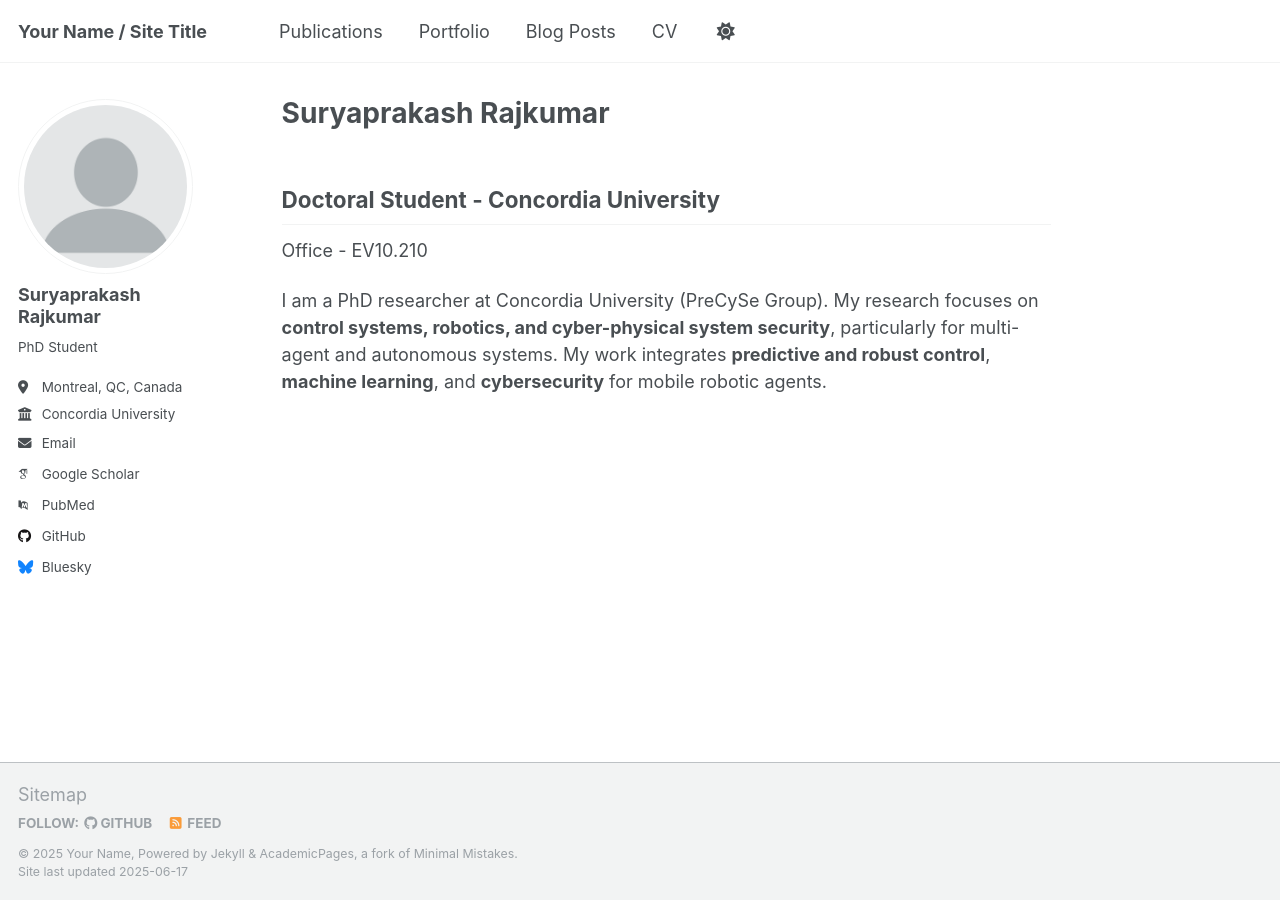
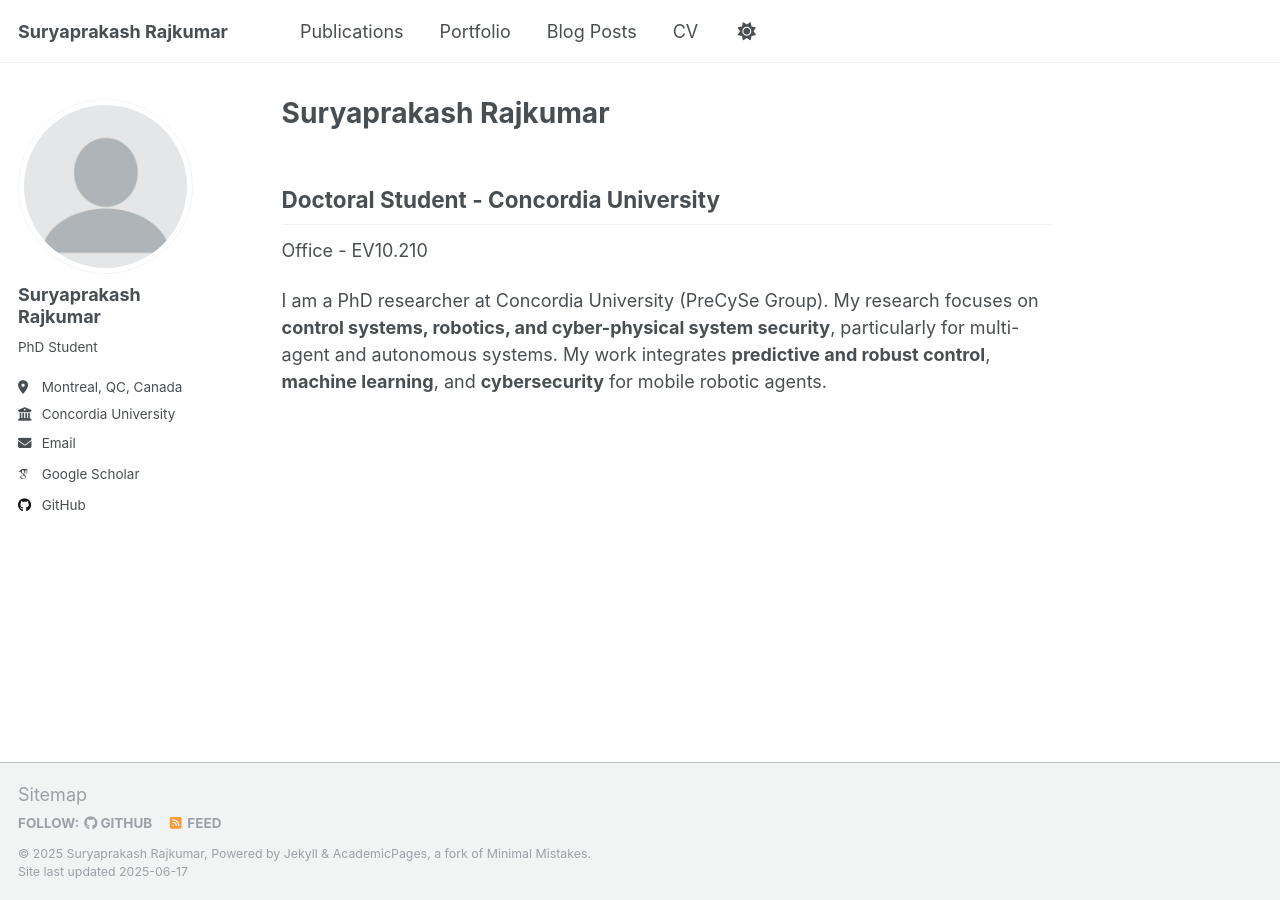
Before and after one commit to suryaprakashrajkumar/suryaprakashrajkumar.github.io, a Jekyll site: the page built from _pages/about.md, in a window 1280 px wide. Built offline with Jekyll 4.4.1, drawn with Linux system fonts in a browser that asks for light colours; some web fonts are replaced.

Commit message:
Update _config.yml

```diff
--- a/_config.yml
+++ b/_config.yml
@@ -9,10 +9,10 @@
 # Basic Site Settings
 locale                   : "en-US"
 site_theme               : "default"
-title                    : "Your Name / Site Title"
+title                    : "Suryaprakash Rajkumar"
 title_separator          : "-"
-name                     : &name "Your Name"
-description              : &description "personal description"
+name                     : &name "Suryaprakash Rajkumar"
+description              : &description "personal portfolio"
 url                      : https://suryaprakashrajkumar.github.io/ # the base hostname & protocol for your site e.g. "https://[your GitHub username].github.io" or if you already have some other page hosted on Github then use "https://[your GitHub username].github.io/[Your Repo Name]"
 baseurl                  : "" # the subpath of your site, e.g. "/blog"
 repository               : "suryaprakashrajkumar/suryaprakashrajkumar.github.io"
@@ -38,7 +38,7 @@ author:
   impactstory      : # URL
   orcid            : #"http://orcid.org/yourorcidurl"
   semantic         : # URL
-  pubmed           : "https://www.ncbi.nlm.nih.gov/pubmed/?term=john+snow"
+  pubmed           : #"https://www.ncbi.nlm.nih.gov/pubmed/?term=john+snow"
   researchgate     : # URL
   scopus           : # URL
 
@@ -51,7 +51,7 @@ author:
   stackoverflow    : # User number or user number and name (i.e., use "1" or "1/jeff-atwood")
 
   # Social media
-  bluesky          : "bsky.app" # Replace this with you Bluesky username
+  bluesky          : #"bsky.app" # Replace this with you Bluesky username
   facebook         : # Username
   flickr           : # Username
   foursquare       : # Username
```
